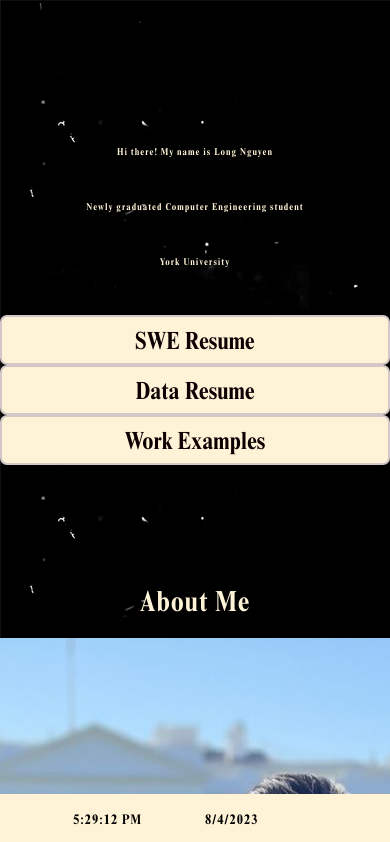
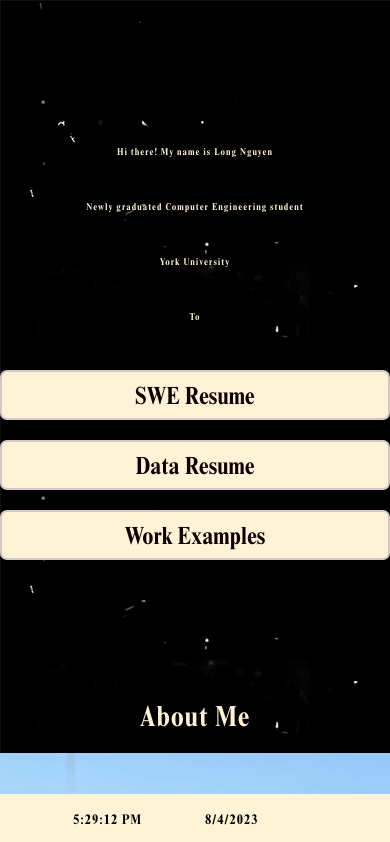
Before and after one commit to tenlalong/portfolio-website, a React (Create React App) app: page / in a window 390 px wide. Shown: the top 842 px of the page. Built offline with nearby package versions, Linux system fonts and the light colour scheme.

Commit message:
Add new file & change media query for Name Animation

```diff
--- a/src/pages/components/header/DownloadableButton.js
+++ b/src/pages/components/header/DownloadableButton.js
@@ -1,7 +1,7 @@
 import React from "react";
 import Resume from "../../../uploads/Long_Nguyen_Resume_Dev.pdf";
 import DataResume from "../../../uploads/Long_Nguyen_Resume_Data.pdf";
-import WorkExample from "../../../uploads/Work Example June 20.pdf";
+import WorkExample from "../../../uploads/Works.pdf";
 import "./header.css";
 
 export default function DownloadableButton({handleContactClick}) {
--- a/src/pages/components/header/NameAmimation.js
+++ b/src/pages/components/header/NameAmimation.js
@@ -7,13 +7,12 @@ export default function NameAnimation() {
 Newly graduated Computer Engineering student
 York University
 Toronto, ON
-Currently looking for Software Engineer or Data Engineer opportunities.
+Seeking for Software or Data Engineer opportunities.
 I am willing to relocate.`;
 
   useEffect(() => {
     let index = 0;
     let intervalId;
-    let clearIntervalId;
 
     const animateName = () => {
       if (index < fullName.length - 1) {
@@ -52,7 +51,7 @@ I am willing to relocate.`;
 
   return (
     <div className="name-animation-container">
-      <div style={{ whiteSpace: "pre-wrap" }}>{lines}</div>
+      <div className="text" style={{ whiteSpace: "pre-wrap" }}>{lines}</div>
     </div>
   );
 }
--- a/src/pages/components/header/header.css
+++ b/src/pages/components/header/header.css
@@ -28,6 +28,7 @@
   border-radius: 7px;
   border: 2px solid #d3c7c7;
   outline: none;
+  margin-bottom: 20px;
 }
 
 .left-button:hover,
@@ -72,8 +73,8 @@
     grid-gap: 10px; /* Adjust the grid gap as needed */
   }
 
-  .name-animation-container {
-    font-size: 15px; /* Adjust the font size for medium devices */
+  .name-animation-container.text {
+    font-size: 0.5rem; /* Adjust the font size for medium devices */
   }
 
   .left-button,
@@ -95,7 +96,8 @@
   }
 
   .name-animation-container {
-    font-size: 5px; /* Adjust the font size for medium devices */
+    font-size: 0.5rem; /* Adjust the font size for medium devices */
+    max-width: 390px;
   }
 
   .left-button,
```
Also changed, not shown: 1 other file (tests, documents, lock files or other folders).
